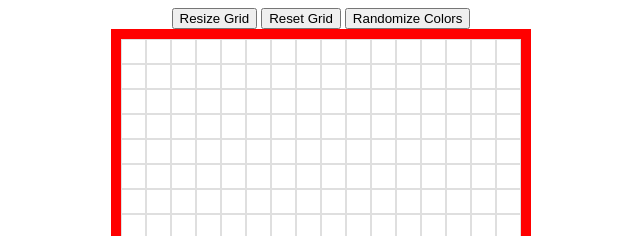
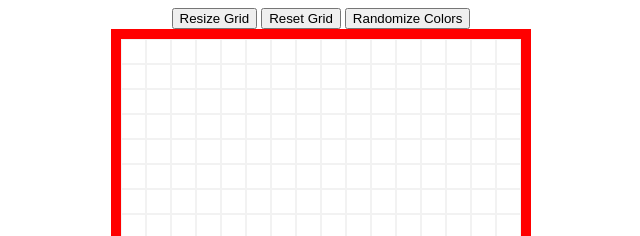
Before and after one commit to mikaylaphilpot/etch_a_sketch, a plain HTML site: page index.html in a window 1280 px wide. Shown: the top 236 px of the page, 319-959 px from the left. Drawn offline with Linux system fonts and the light colour scheme.

Commit message:
make border for individual squares lighter

```diff
--- a/stylesheet.css
+++ b/stylesheet.css
@@ -20,7 +20,7 @@ div.containerChild {
     padding: 0;
 }
 div.containerGrandchild {
-    border: rgba(128, 128, 128, .25) solid 1px;
+    border: rgba(128, 128, 128, .1) solid 1px;
     flex:1;
     aspect-ratio: 1/1;
 }
```
